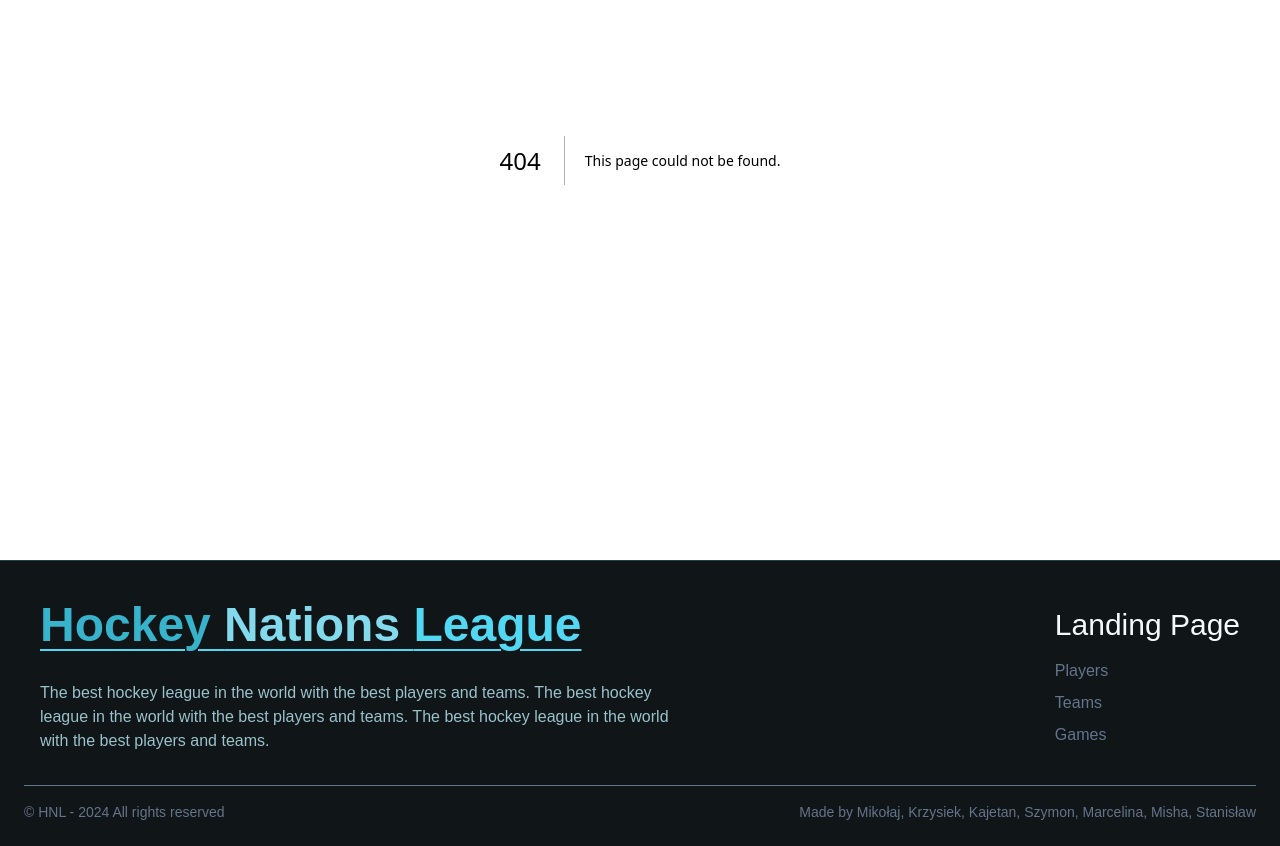
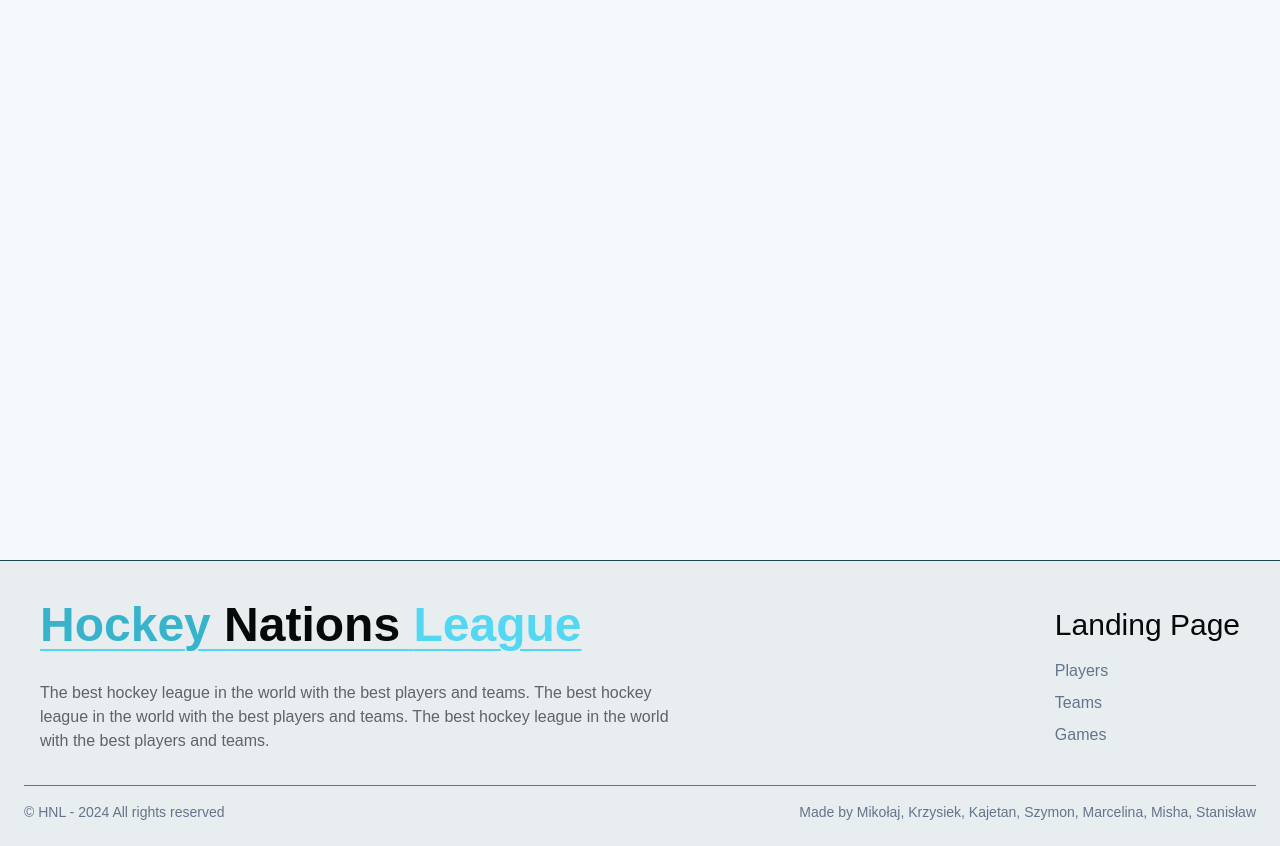
Before and after one commit to ElektronikProjects/hnl-website, a Next.js app: page /games in a window 1280 px wide. Before the commit this address had no page. Shown: the part 240-1086 px from the top of the page. Built offline with nearby package versions, Linux system fonts and the light colour scheme.

Commit message:
feat: pages and scrollbar

```diff
--- /dev/null
+++ b/app/games/page.tsx
@@ -0,0 +1,3 @@
+export default function Page() {
+  return <div>Games</div>;
+}
--- a/app/globals.css
+++ b/app/globals.css
@@ -67,3 +67,28 @@ body {
     @apply bg-background text-foreground;
   }
 }
+
+::-webkit-scrollbar {
+  width: 12px;
+  height: 12px;
+}
+
+::-webkit-scrollbar-track {
+  background: hsl(var(--background));
+  border-radius: var(--radius);
+}
+
+::-webkit-scrollbar-thumb {
+  background: hsl(var(--primary) / 0.7);
+  border: 3px solid hsl(var(--background));
+  border-radius: var(--radius);
+}
+
+::-webkit-scrollbar-thumb:hover {
+  background: hsl(var(--primary));
+}
+
+* {
+  scrollbar-width: thin;
+  scrollbar-color: hsl(var(--primary) / 0.7) hsl(var(--background));
+}
--- a/app/layout.tsx
+++ b/app/layout.tsx
@@ -36,10 +36,10 @@ export default function RootLayout({
           enableSystem
           disableTransitionOnChange
         >
-          <div className="relative flex min-h-[calc(100vh-128px)] w-full flex-col justify-start">
+          <div className="relative flex min-h-[calc(100vh-0px)] w-full flex-col justify-start bg-background">
             {children}
-            <Footer />
           </div>
+          <Footer />
         </ThemeProvider>
       </body>
     </html>
--- /dev/null
+++ b/app/players/page.tsx
@@ -0,0 +1,3 @@
+export default function Page() {
+  return <div>Players</div>;
+}
--- /dev/null
+++ b/app/teams/page.tsx
@@ -0,0 +1,3 @@
+export default function Page() {
+  return <div>Teams</div>;
+}
--- a/components/Footer.tsx
+++ b/components/Footer.tsx
@@ -4,7 +4,7 @@ import { Separator } from "./ui/separator";
 
 export default function Footer() {
   return (
-    <div className="flex w-full flex-col justify-center items-center bg-[#101517] text-muted-foreground p-6 border-t border-border gap-4">
+    <div className="flex w-full flex-col justify-center items-center dark:bg-[#101517] bg-[#E8EDEF] text-muted-foreground p-6 border-t border-border gap-4">
       <div className="flex w-full justify-between items-center p-4">
         <div className="flex flex-col items-start gap-8">
           <div
@@ -14,10 +14,10 @@ export default function Footer() {
             className="transition-all hover:scale-105 text-5xl font-bold underline underline-offset-8 decoration-accent hover:decoration-primary hover:decoration-4 decoration-2 decoration-offset-2 cursor-pointer"
           >
             <span className="text-primary">Hockey </span>
-            <span className="text-secondary">Nations </span>
+            <span className="text-foreground">Nations </span>
             <span className="text-accent">League</span>
           </div>
-          <div className="text-md font-normal max-w-screen-sm">
+          <div className="text-md font-normal max-w-screen-sm text-foreground/60">
             The best hockey league in the world with the best players and teams.
             The best hockey league in the world with the best players and teams.
             The best hockey league in the world with the best players and teams.
@@ -26,26 +26,26 @@ export default function Footer() {
         <div className="flex flex-col items-start justify-center gap-4">
           <Link
             href={"/"}
-            className="text-3xl hover:scale-110 dark:text-foreground text-background hover:text-primary transition-all cursor-pointer"
+            className="text-3xl hover:scale-110 text-foreground hover:text-primary transition-all cursor-pointer"
           >
             Landing Page
           </Link>
           <div className="flex flex-col items-start gap-2 text-slate-500">
             <Link
               className="text-base hover:underline hover:scale-110 hover:text-accent transition-all cursor-pointer"
-              href={"/"}
+              href={"/players"}
             >
               Players
             </Link>
             <Link
               className="text-base hover:underline hover:scale-110 hover:text-accent transition-all cursor-pointer"
-              href={"/"}
+              href={"/teams"}
             >
               Teams
             </Link>
             <Link
               className="text-base hover:underline hover:scale-110 hover:text-accent transition-all cursor-pointer"
-              href={"/"}
+              href={"/games"}
             >
               Games
             </Link>
```
